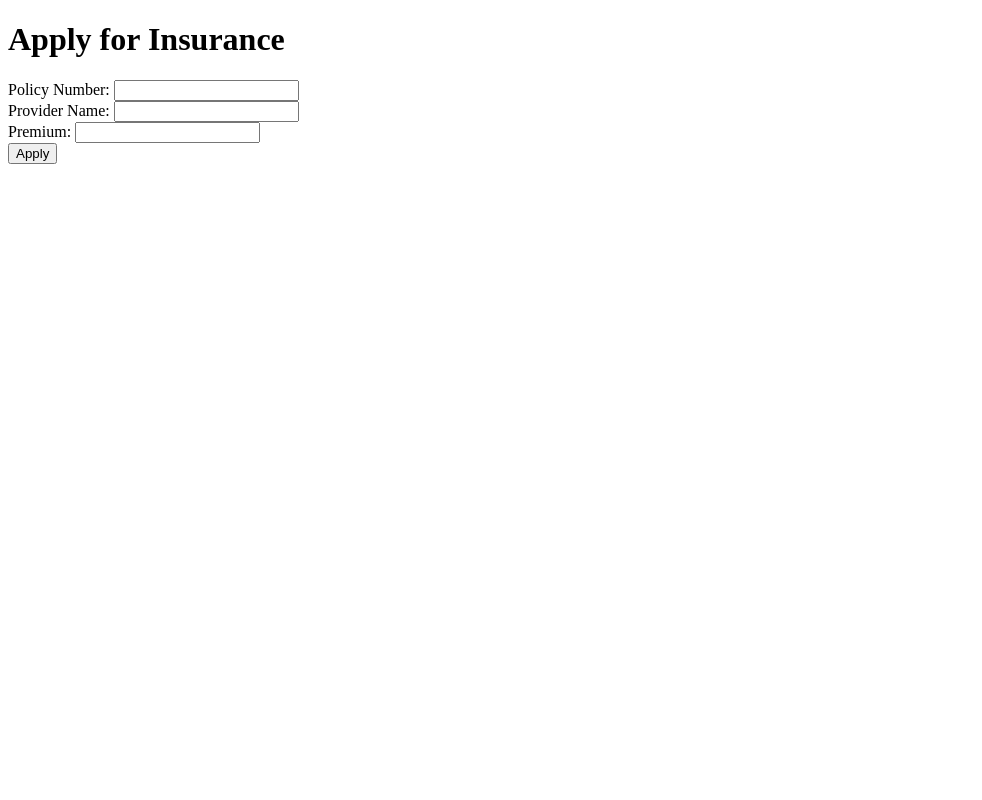
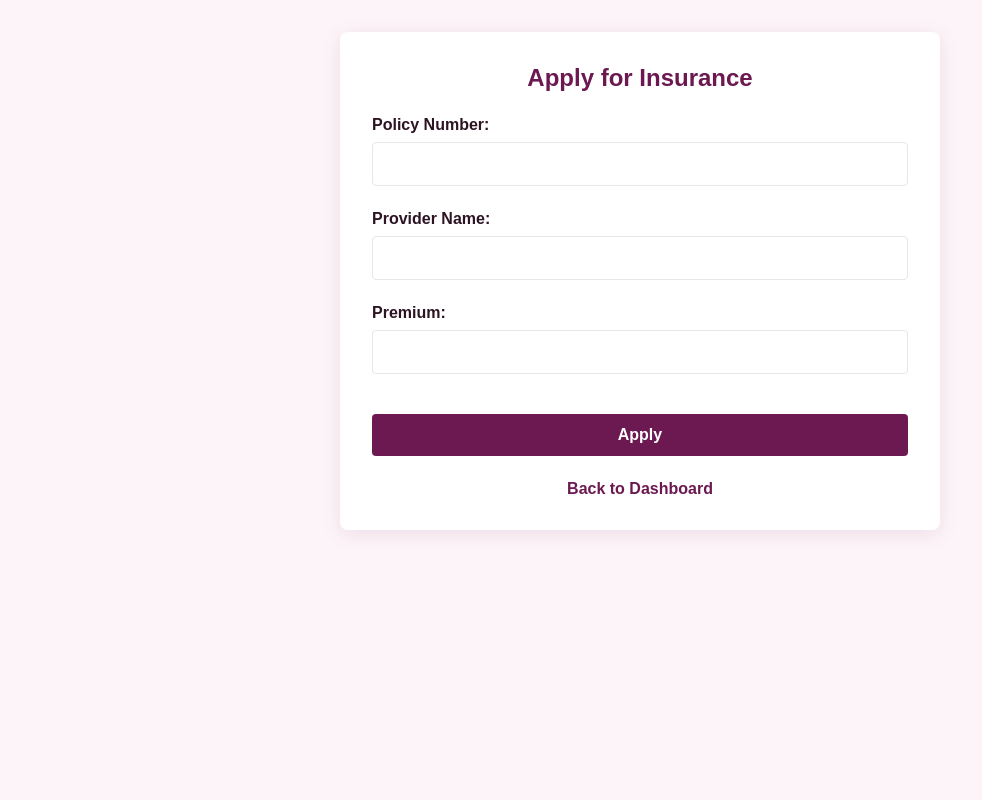
Before and after one commit to theekify/finalproject, a PHP site: page /worker_apply_insurance.php in a window 1280 px wide. Shown: the whole page, without its empty margins (0-982 px from the left). Run offline with PHP 8.4, Linux system fonts and the light colour scheme.

Commit message:
worker done

```diff
--- /dev/null
+++ b/worker_apply_insu.css
@@ -0,0 +1,132 @@
+:root {
+    --primary: #6b1950;
+    --primary-light: #fdf4f9;
+    --primary-dark: #4a1237;
+    --secondary: #2c3e50;
+    --text-dark: #2d1422;
+    --text-light: #666666;
+    --white: #ffffff;
+    --border: #e5e7eb;
+    --success: #10b981;
+    --shadow: 0 4px 20px rgba(107, 25, 80, 0.1);
+}
+
+* {
+    margin: 0;
+    padding: 0;
+    box-sizing: border-box;
+    font-family: Arial, sans-serif;
+}
+
+body {
+    background-color: var(--primary-light);
+    min-height: 100vh;
+    padding: 2rem;
+}
+
+.container {
+    max-width: 600px;
+    margin: 0 auto;
+    background-color: var(--white);
+    border-radius: 8px;
+    box-shadow: var(--shadow);
+    padding: 2rem;
+}
+
+h1 {
+    color: var(--primary);
+    font-size: 24px;
+    margin-bottom: 1.5rem;
+    text-align: center;
+}
+
+.insurance-form {
+    display: flex;
+    flex-direction: column;
+    gap: 1.5rem;
+}
+
+.form-group {
+    display: flex;
+    flex-direction: column;
+    gap: 0.5rem;
+}
+
+label {
+    color: var(--text-dark);
+    font-weight: bold;
+}
+
+input[type="text"],
+input[type="number"] {
+    padding: 0.75rem;
+    border: 1px solid var(--border);
+    border-radius: 4px;
+    font-size: 1rem;
+    transition: border-color 0.3s ease;
+}
+
+input[type="text"]:focus,
+input[type="number"]:focus {
+    outline: none;
+    border-color: var(--primary);
+}
+
+button[type="submit"] {
+    background-color: var(--primary);
+    color: var(--white);
+    border: none;
+    border-radius: 4px;
+    padding: 0.75rem;
+    font-size: 1rem;
+    font-weight: bold;
+    cursor: pointer;
+    transition: background-color 0.3s ease;
+    margin-top: 1rem;
+}
+
+button[type="submit"]:hover {
+    background-color: var(--primary-dark);
+}
+
+.success-message {
+    background-color: var(--success);
+    color: var(--white);
+    padding: 1rem;
+    border-radius: 4px;
+    text-align: center;
+    margin-bottom: 1.5rem;
+}
+
+.back-link {
+    display: block;
+    text-align: center;
+    margin-top: 1.5rem;
+    color: var(--primary);
+    text-decoration: none;
+    font-weight: bold;
+    transition: color 0.3s ease;
+}
+
+.back-link:hover {
+    color: var(--primary-dark);
+}
+
+@media (max-width: 768px) {
+    body {
+        padding: 1rem;
+    }
+
+    .container {
+        padding: 1.5rem;
+    }
+
+    h1 {
+        font-size: 20px;
+    }
+
+    input[type="text"],
+    input[type="number"] {
+        font-size: 16px; /* Prevents zoom on mobile */
+    }
+}
--- a/worker_apply_insurance.php
+++ b/worker_apply_insurance.php
@@ -18,17 +18,34 @@ if ($_SERVER['REQUEST_METHOD'] === 'POST') {
 ?>
 
 <!DOCTYPE html>
-<html>
+<html lang="en">
 <head>
+    <meta charset="UTF-8">
+    <meta name="viewport" content="width=device-width, initial-scale=1.0">
     <title>Apply for Insurance</title>
+    <link rel="stylesheet" href="worker_apply_insu.css">
 </head>
 <body>
-    <h1>Apply for Insurance</h1>
-    <form method="POST">
-        Policy Number: <input type="text" name="policy_number" required><br>
-        Provider Name: <input type="text" name="provider_name" required><br>
-        Premium: <input type="number" name="premium" required><br>
-        <button type="submit">Apply</button>
-    </form>
+    <div class="container">
+        <h1>Apply for Insurance</h1>
+
+
+        <form method="POST" class="insurance-form">
+            <div class="form-group">
+                <label for="policy_number">Policy Number:</label>
+                <input type="text" id="policy_number" name="policy_number" required>
+            </div>
+            <div class="form-group">
+                <label for="provider_name">Provider Name:</label>
+                <input type="text" id="provider_name" name="provider_name" required>
+            </div>
+            <div class="form-group">
+                <label for="premium">Premium:</label>
+                <input type="number" id="premium" name="premium" required>
+            </div>
+            <button type="submit">Apply</button>
+        </form>
+        <a href="worker_dashboard.php" class="back-link">Back to Dashboard</a>
+    </div>
 </body>
 </html>
```
